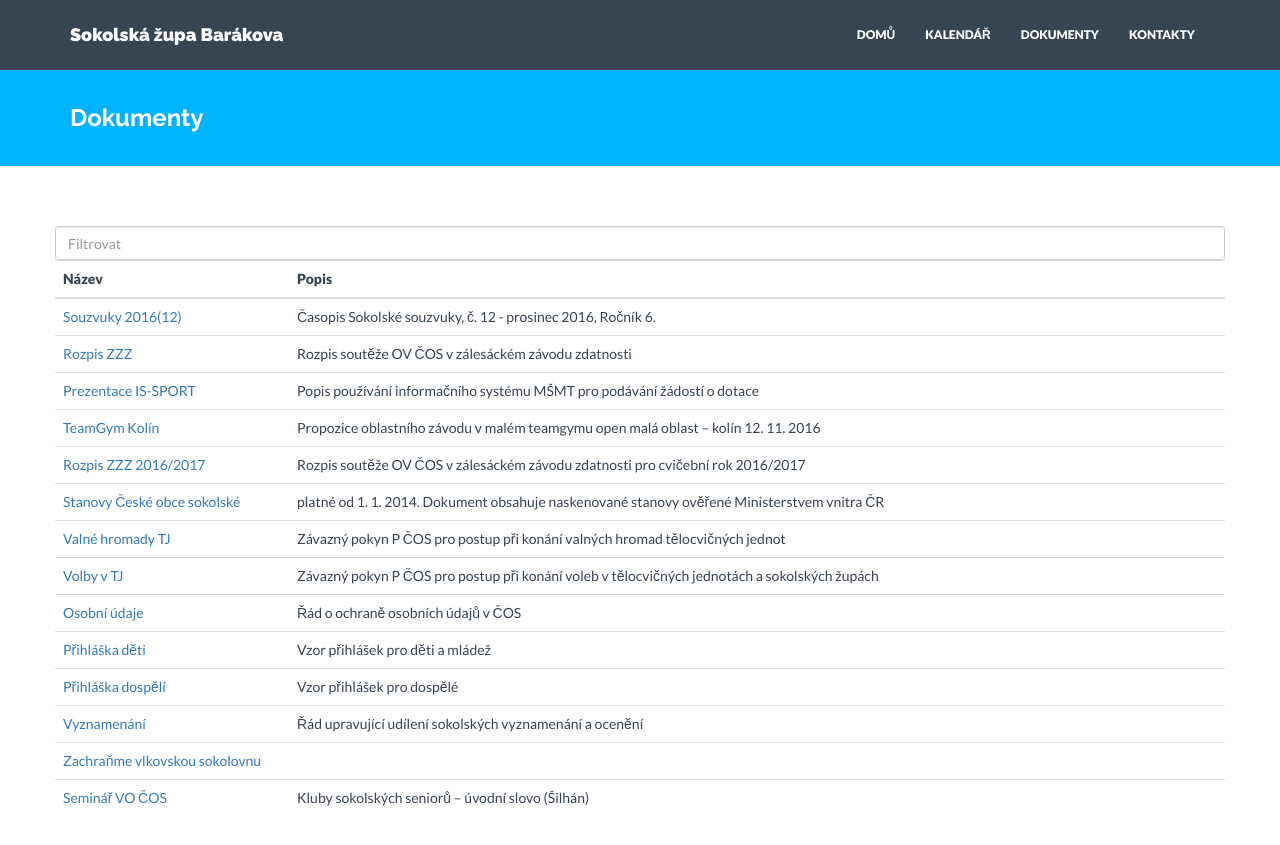
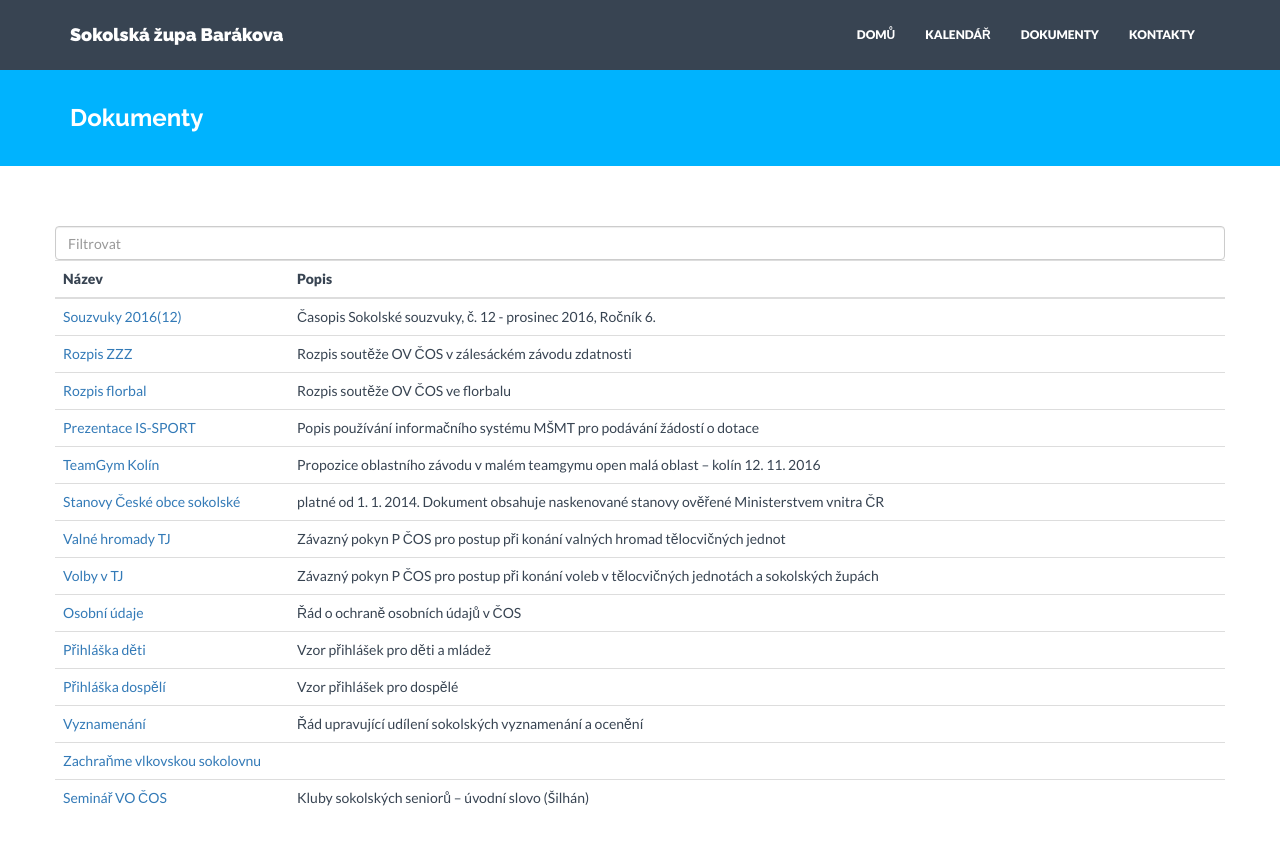
Before and after one commit to milanhybner/zbarakova.cz, a Jekyll site: the page built from dokumenty.md, in a window 1280 px wide and 900 px high. Shown: the top 845 px of the window. Built offline with Jekyll 4.4.1, drawn with Linux system fonts in a browser that asks for light colours; nearby versions of some CDN libraries.

Commit message:
přidán rozpis florbal

```diff
--- a/_data/dokumenty.yaml
+++ b/_data/dokumenty.yaml
@@ -6,6 +6,10 @@
   url: https://drive.google.com/open?id=0B0QIXsJ5v2H9N2VqZ3VRUjFjRXc
   popis: Rozpis soutěže OV ČOS v zálesáckém závodu zdatnosti
 
+- nazev: Rozpis florbal
+  url: https://drive.google.com/open?id=0B0QIXsJ5v2H9YUNhV0k4R1c1RnM
+  popis: Rozpis soutěže OV ČOS ve florbalu
+
 - nazev: Prezentace IS-SPORT
   url: /soubory/2016-10-04-prezentace-IS-SPORT.pptx
   popis: Popis používání informačního systému MŠMT pro podávání žádostí o dotace
@@ -13,10 +17,6 @@
 - nazev: TeamGym Kolín
   url: /soubory/2016-10-18-propozice-MTG.docx
   popis: Propozice oblastního závodu v malém teamgymu open malá oblast – kolín 12. 11. 2016
-
-- nazev: Rozpis ZZZ 2016/2017
-  url: http://sokol.eu/priloha/10016/rozpis-zzz-2016-17.doc
-  popis: Rozpis soutěže OV ČOS v zálesáckém závodu zdatnosti pro cvičební rok 2016/2017
 
 - nazev: Stanovy České obce sokolské
   url: http://sokol.eu/priloha/9295/stanovycos.pdf
```
